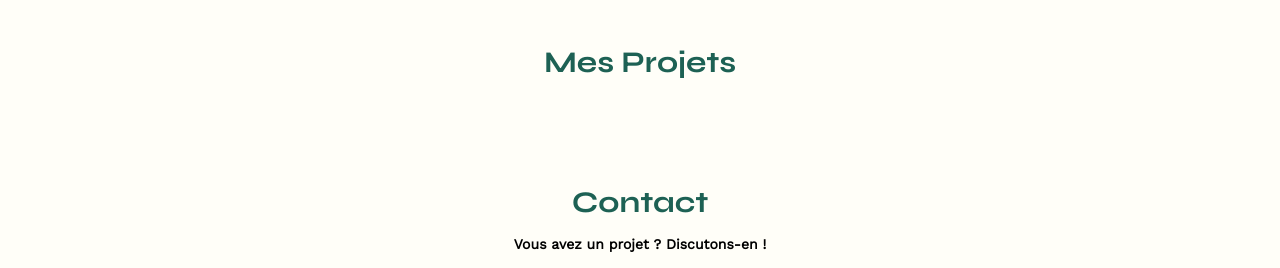
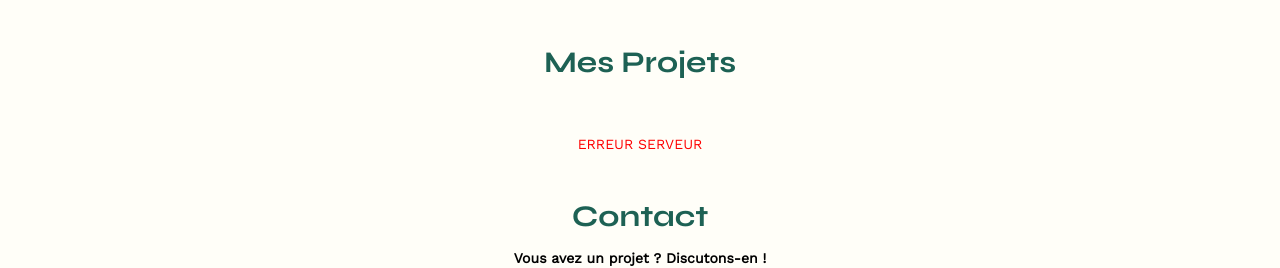
Before and after one commit to darkgugu/sophiebluel, a plain HTML site: page FrontEnd/index.html in a window 1280 px wide. Shown: the part 538-806 px from the top of the page. Drawn offline with nearby package versions, Linux system fonts and the light colour scheme; no server answers.

Commit message:
Gestion d'erreurs

```diff
--- a/FrontEnd/assets/style-nosass.css
+++ b/FrontEnd/assets/style-nosass.css
@@ -122,6 +122,11 @@ nav li {
 	text-align: center;
 	margin-bottom: 1em;
 }
+#portfolio h3 {
+	text-align: center;
+	margin-bottom: 1em;
+	color: red;
+}
 
 .gallery {
 	width: 100%;
--- a/FrontEnd/scripts/script.js
+++ b/FrontEnd/scripts/script.js
@@ -4,9 +4,8 @@ const localhost = 'http://localhost:5678/api/'
 
 /*** PROJETS ***/
 
-let projets = await fetch(localhost + 'works').then(projets => projets.json())
-
 const galleryElement = document.querySelector('.gallery')
+let projets = await fetch(localhost + 'works').then(projets => projets.json()).catch(() => {errorGET()})
 
 function afficherProjets(array, element) {
 
@@ -313,3 +312,10 @@ function fermerModale() {
     modal.close()
     genererModaleGalerie()
 }
+
+function errorGET(){
+    console.log('erreur')
+    const erreur = document.createElement('h3')
+    erreur.innerText = 'ERREUR SERVEUR'
+    document.getElementById('portfolio').appendChild(erreur)
+}
```
Also changed, not shown: FrontEnd/login.html (+1 -1 lines).
